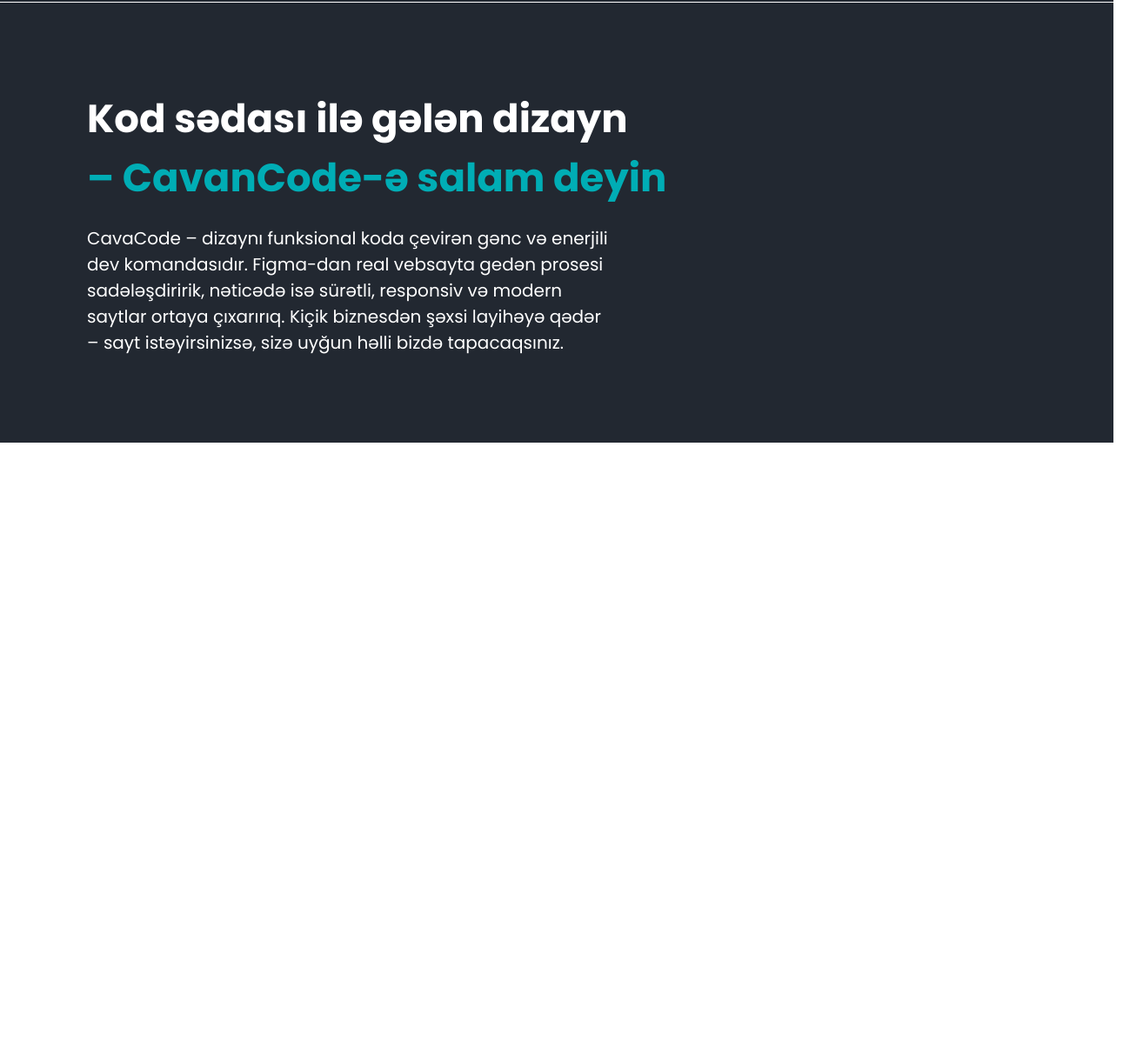
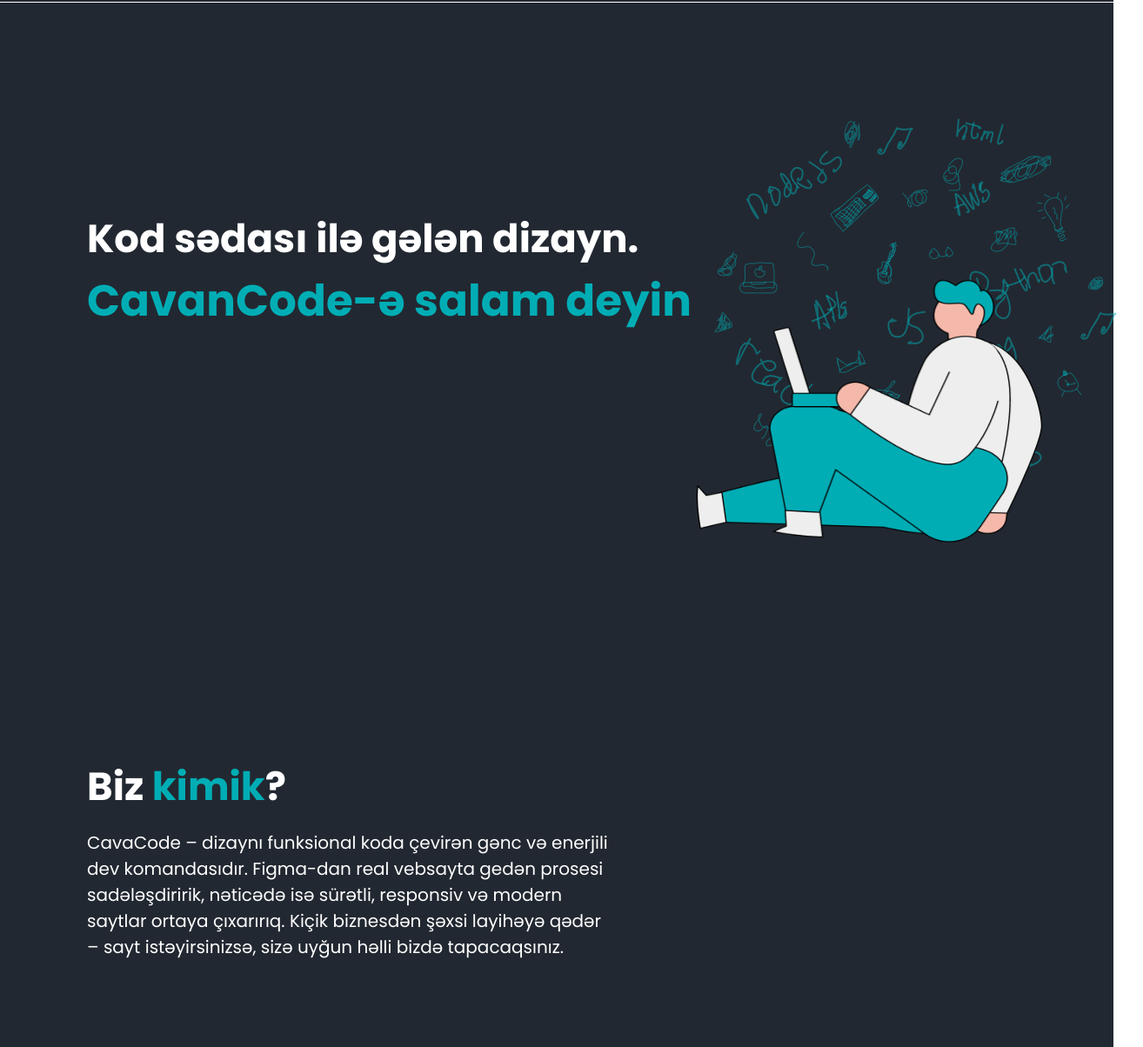
Before and after one commit to Yusdevlop/CavanCode, a plain HTML site: page index.html in a window 1280 px wide. Shown: the part 58-1262 px from the top of the page at 87% size, 1314 px wide, since content can reach past the window. Before the commit the page ends 800 px from the top, so only its background shows below. Drawn offline with Linux system fonts and the light colour scheme.

Commit message:
yeni kodlar əlavə olundu

```diff
--- a/index.html
+++ b/index.html
@@ -25,13 +25,28 @@
 
     <section id="homepage">
         <div class="section1container">
-            <h1>Kod sədası ilə gələn dizayn<br> <span class="homepage">– CavanCode-ə salam deyin</span> </h1>
-            <p>CavaCode – dizaynı funksional koda çevirən gənc və enerjili dev komandasıdır. Figma-dan real vebsayta
-                gedən prosesi sadələşdiririk, nəticədə isə sürətli, responsiv və modern saytlar ortaya çıxarırıq. Kiçik
-                biznesdən şəxsi layihəyə qədər – sayt istəyirsinizsə, sizə uyğun həlli bizdə tapacaqsınız.</p>
+            <div class="homepage-content">
+                <div>
+                    <h1>Kod sədası ilə gələn dizayn.<br> <span class="homepage">CavanCode-ə salam deyin</span></h1>
+                </div>
+                <div class="homepage-img">
+                    <img src="./src/img/doodles mixed round.png" alt="">
+                    <img class="homepage-img-man" src="./src/img/Group 2346.png" alt="">
+                </div>
+            </div>
+
+        </div>
     </section>
     </div>
-    <section>
+    <section id="about">
+        <div class="section2container">
+            <h1>Biz <span>kimik</span>?</h1>
+            <p>
+                CavaCode – dizaynı funksional koda çevirən gənc və enerjili <br> dev komandasıdır. Figma-dan real vebsayta
+                gedən prosesi <br> sadələşdiririk, nəticədə isə sürətli, responsiv və modern <br>saytlar ortaya çıxarırıq. Kiçik
+                biznesdən şəxsi layihəyə qədər <br> – sayt istəyirsinizsə, sizə uyğun həlli bizdə tapacaqsınız.
+            </p>
+        </div>
 
     </section>
 </body>
--- a/src/style/style.css
+++ b/src/style/style.css
@@ -53,13 +53,12 @@
 }
 
 #homepage h1{
-    margin-top: 100px;
     margin-bottom: 0px;
     font-family: "Poppins";
     color: #fff;
     font-size: 45px;
     font-weight: bold;
-
+    width: 700px;
 }
 
 
@@ -67,17 +66,75 @@
     margin-bottom: 0px;
     font-family: "Poppins";
     color: #00ADB5;
-    font-size: 45px;
+    font-size: 50px;
     font-weight: bold;
 
 }
 
 #homepage p{
     margin-top: 20px;
-    margin-bottom: 100px;
+    margin-bottom: 300px;
     font-family: "Poppins";
     color: #fff;
     font-size: 20px;
     font-weight: regular;
-    width: 600px;
 }
+
+.homepage-content{
+    display: flex;
+    align-items: center;
+    justify-content: space-between;
+}
+
+
+.homepage-img{
+        margin-top: 100px;
+
+    position: relative;
+}
+.homepage-img-man{
+    position: absolute;
+    width: 400px;
+    height: 400px;
+    top: 200px;
+    left: 0;
+}
+/* ______________________SECTION 2-ABOUT PAGE__________________ */
+
+#about{
+    background-color: #222831;
+    color: #fff;
+    display: flex;
+    /* align-items: center;
+    justify-content: center; */
+    flex-direction: column;
+
+
+}
+
+.section2container{
+    margin-left: 100px;
+}
+
+#about h1{
+    margin-top: 250px;
+    margin-bottom: 15px;
+    font-family: "Poppins";
+    font-size: 45px;
+    font-weight: bold;
+    color: #fff;
+
+}
+#about h1 span{
+    color: #00ADB5;
+    margin-bottom: 15px;
+    font-family: "Poppins";
+    font-size: 45px;
+    font-weight: bold;
+}
+#about p{
+    font-family: "Poppins";
+    font-size: 20px;
+    font-weight: regular;
+    margin-bottom: 100px ;
+}
```
Also changed, not shown: README.md (deleted), src/img/Group 2346.png (added), src/img/doodles mixed round.png (added).
